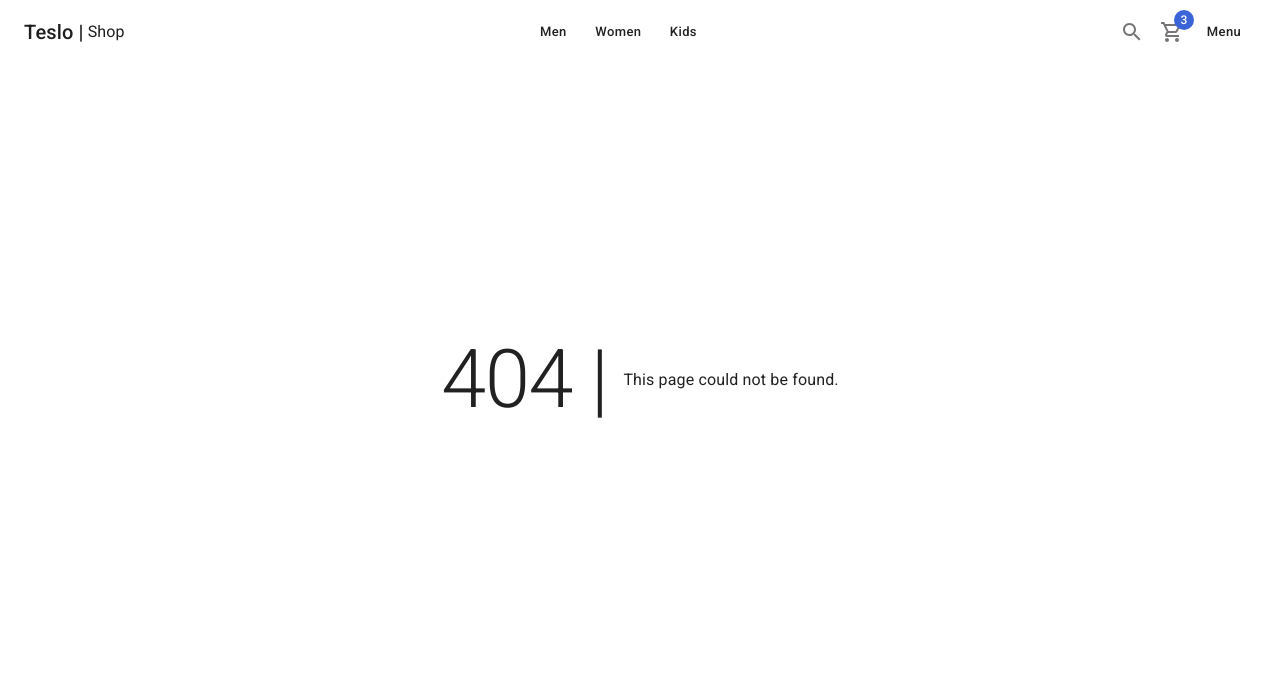
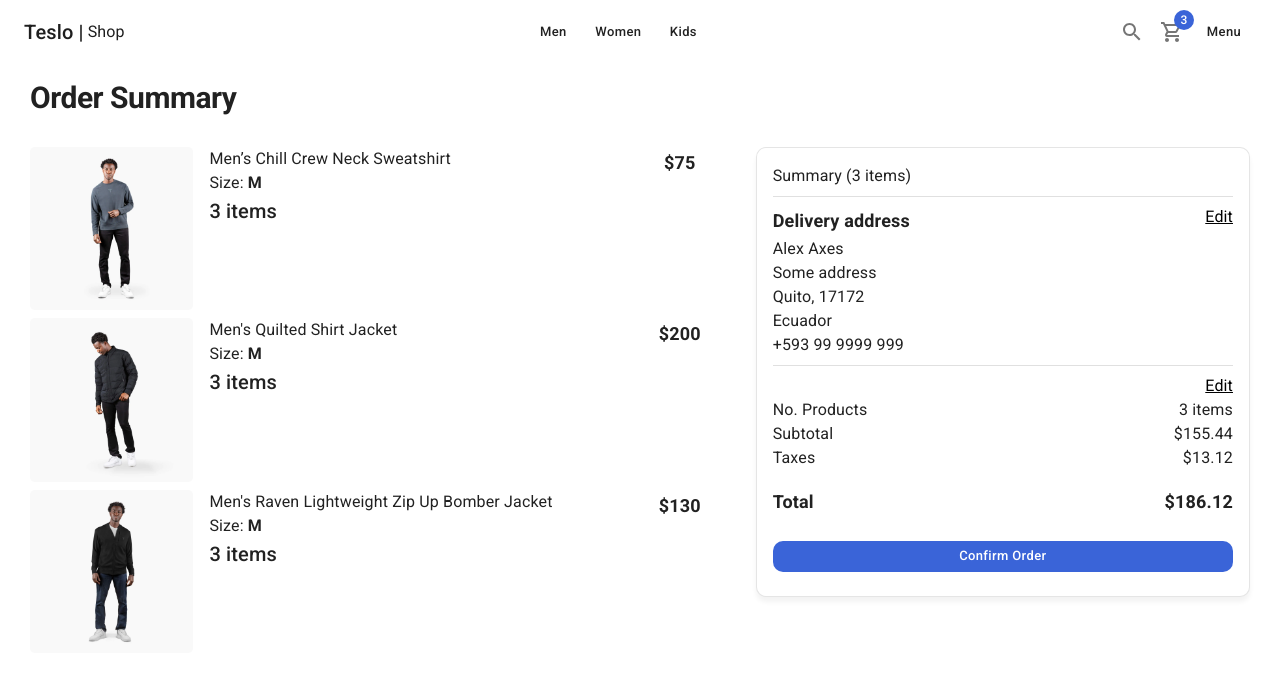
Before and after one commit to elitexpro/because-shop-next-ts, a Next.js app: page /checkout/summary in a window 1280 px wide. Before the commit this address had no page. Shown: the top 680 px of the page. Built offline with nearby package versions, Linux system fonts and the light colour scheme.

Commit message:
[ADD]: summary page design

```diff
--- /dev/null
+++ b/src/pages/checkout/summary.tsx
@@ -0,0 +1,78 @@
+import NextLink from 'next/link';
+import {
+  Box,
+  Button,
+  Card,
+  CardContent,
+  Divider,
+  Grid,
+  Typography,
+} from '@mui/material';
+
+import { ShopLayout } from '@/layouts';
+import { CartList, OrderSummary } from '@/teslo-shop/scenes/CartScene';
+
+const SummaryPage = () => {
+  return (
+    <ShopLayout
+      title="Order Summary"
+      pageDescription="TesloShop is an E-commerce with over 213,000 products and 6 million customers worldwide."
+    >
+      <Typography variant="h1" component="h1" mb={4}>
+        Order Summary
+      </Typography>
+
+      <Grid container spacing={3}>
+        <Grid item xs={12} sm={7}>
+          <CartList />
+        </Grid>
+
+        <Grid item xs={12} sm={5}>
+          <Card className="summary-card">
+            <CardContent>
+              <Typography>Summary (3 items)</Typography>
+              <Divider sx={{ my: 1 }} />
+
+              <Box display="flex" justifyContent="space-between">
+                <Typography variant="subtitle1">Delivery address</Typography>
+                <NextLink
+                  href="/checkout/address"
+                  style={{ textDecoration: 'underline', color: 'black' }}
+                >
+                  Edit
+                </NextLink>
+              </Box>
+
+              <Typography>Alex Axes</Typography>
+              <Typography>Some address</Typography>
+              <Typography>Quito, 17172</Typography>
+              <Typography>Ecuador</Typography>
+              <Typography>+593 99 9999 999</Typography>
+
+              <Divider sx={{ my: 1 }} />
+
+              <Box display="flex" justifyContent="end">
+                <NextLink
+                  href="/cart"
+                  style={{ textDecoration: 'underline', color: 'black' }}
+                >
+                  Edit
+                </NextLink>
+              </Box>
+              {/* Order Summary */}
+              <OrderSummary />
+
+              <Box sx={{ mt: 3 }}>
+                <Button color="secondary" className="circular-btn" fullWidth>
+                  Confirm Order
+                </Button>
+              </Box>
+            </CardContent>
+          </Card>
+        </Grid>
+      </Grid>
+    </ShopLayout>
+  );
+};
+
+export default SummaryPage;
--- a/src/teslo-shop/scenes/CartScene/components/CartList/CartList.tsx
+++ b/src/teslo-shop/scenes/CartScene/components/CartList/CartList.tsx
@@ -30,7 +30,7 @@ const CartList: React.FC<CartListProps> = ({ editable = false }) => {
             <NextLink href={`/product/slug`}>
               <CardActionArea>
                 <CardMedia
-                  image={`products/${product.images[0]}`}
+                  image={`/products/${product.images[0]}`}
                   component="img"
                   sx={{ borderRadius: '5px' }}
                 ></CardMedia>
```
